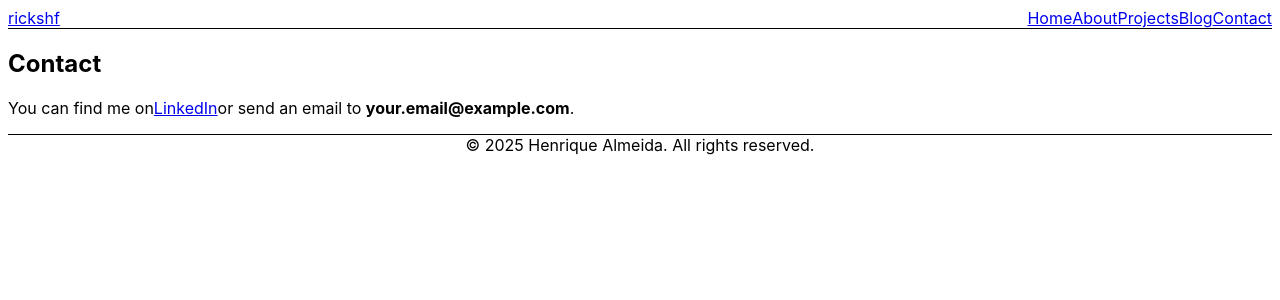
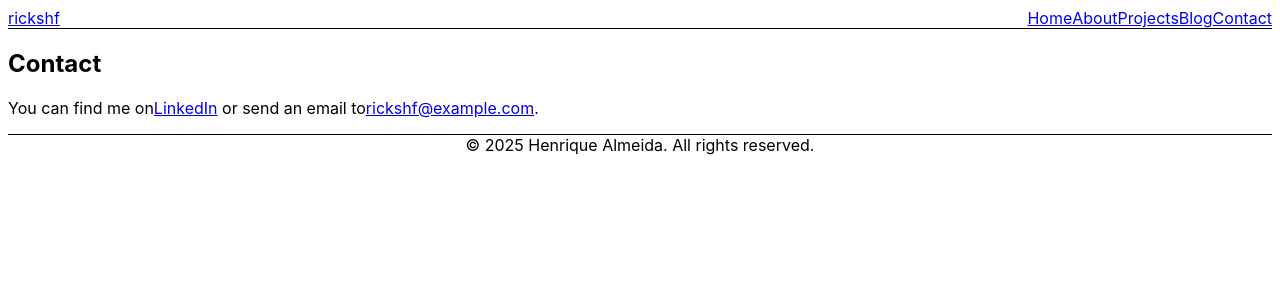
Before and after one commit to rickshf/react-portfolio, a React (Vite) app: page /contact in a window 1280 px wide. Shown: the top 300 px of the page. Built offline with nearby package versions, Linux system fonts and the light colour scheme; no server answers; a web font is replaced by a local one.

Commit message:
Make contact info configurable

```diff
--- a/src/pages/Contact.jsx
+++ b/src/pages/Contact.jsx
@@ -1,13 +1,30 @@
+const LINKEDIN_URL = import.meta.env.VITE_LINKEDIN_URL ||
+  "https://linkedin.com/in/rickshf";
+const EMAIL = import.meta.env.VITE_CONTACT_EMAIL || "rickshf@example.com";
+
 export function Contact() {
   return (
     <section>
       <h2 className="text-3xl font-bold mb-4">Contact</h2>
       <p className="text-gray-700 dark:text-gray-300">
         You can find me on
-        <a href="https://linkedin.com" className="underline text-blue-600 dark:text-blue-400">
+        <a
+          href={LINKEDIN_URL}
+          className="underline text-blue-600 dark:text-blue-400"
+          target="_blank"
+          rel="noopener noreferrer"
+        >
           LinkedIn
         </a>
-        or send an email to <strong>your.email@example.com</strong>.
+        {" "}
+        or send an email to
+        <a
+          href={`mailto:${EMAIL}`}
+          className="underline text-blue-600 dark:text-blue-400"
+        >
+          {EMAIL}
+        </a>
+        .
       </p>
     </section>
   );
```
